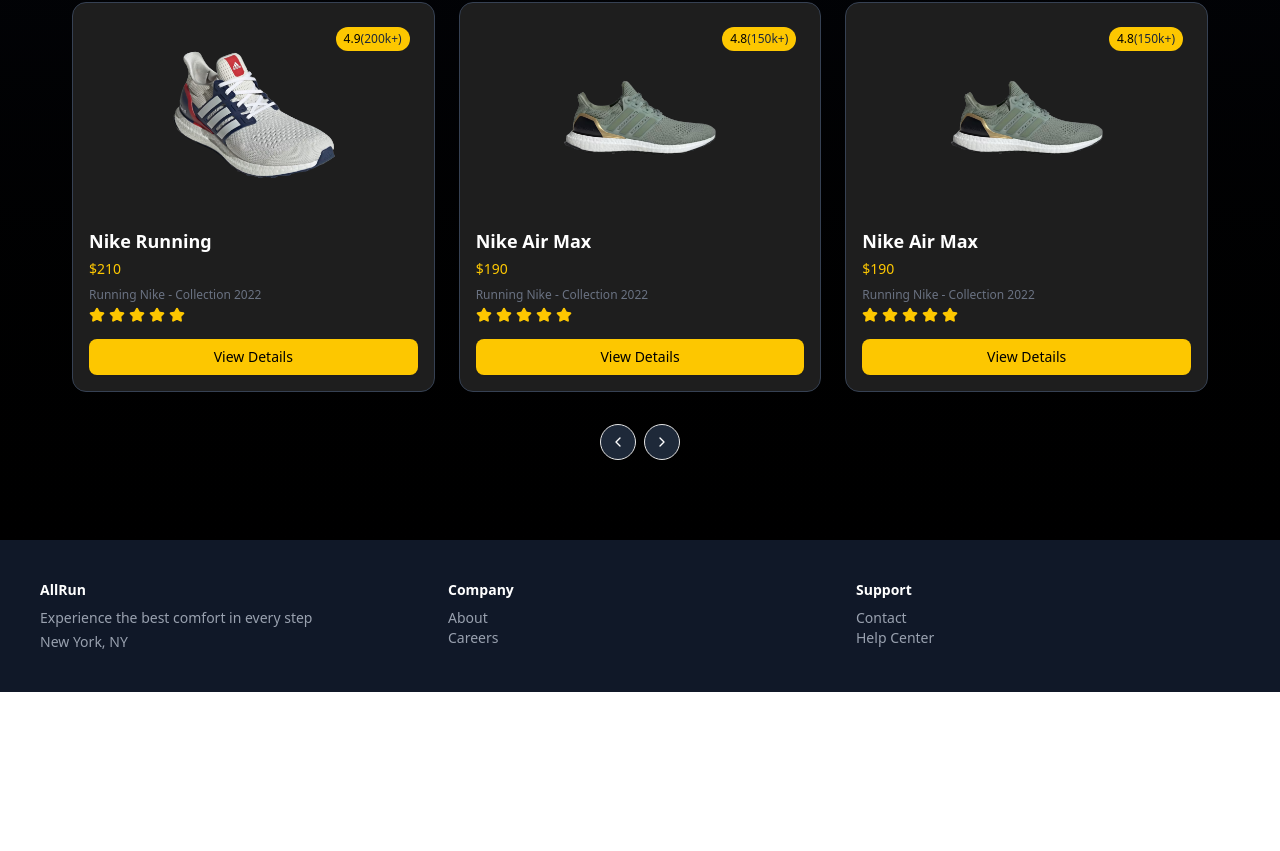
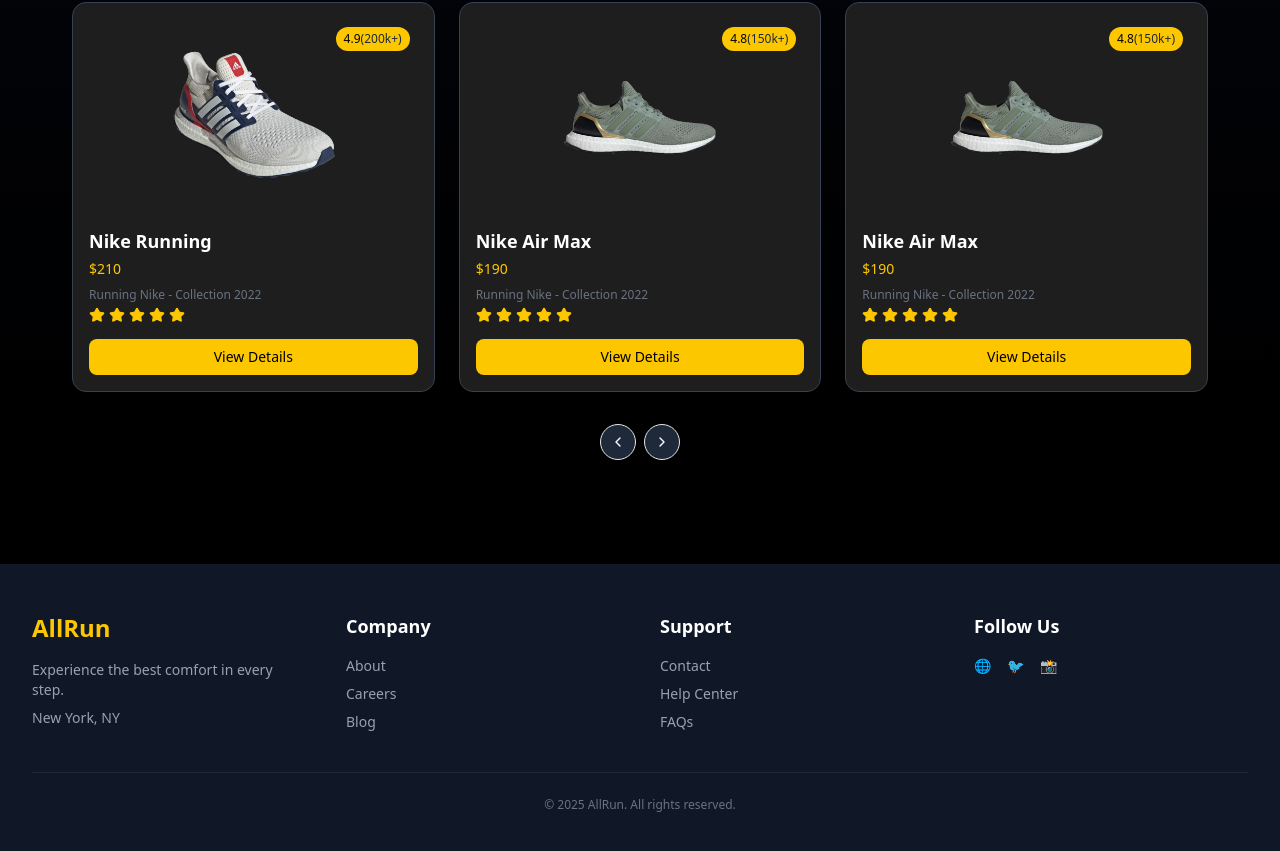
Before and after one commit to muhammadshahms/shoe-ecom, a React (Vite) app: page / in a window 1280 px wide. Shown: the part 918-1769 px from the top of the page. Before the commit the page ends 1610 px from the top, so only its background shows below. Built offline with nearby package versions, Linux system fonts and the light colour scheme.

Commit message:
commit changes

```diff
--- a/src/App.tsx
+++ b/src/App.tsx
@@ -327,25 +327,52 @@
 
 
       {/* Footer */}
-      <footer className="bg-gray-900 text-gray-400 p-10 mt-10 text-sm">
-        <div className="grid md:grid-cols-3 gap-6">
+      <footer className="bg-gray-900 text-gray-400 px-8 py-12 mt-16 text-sm">
+  <div className="max-w-7xl mx-auto grid md:grid-cols-4 gap-10">
+    {/* Brand */}
     <div>
-            <h4 className="text-white font-bold mb-2">AllRun</h4>
-            <p className="mb-1">Experience the best comfort in every step</p>
+      <h4 className="text-2xl font-bold text-yellow-400 mb-4">AllRun</h4>
+      <p className="mb-2">Experience the best comfort in every step.</p>
       <p>New York, NY</p>
     </div>
+
+    {/* Company Links */}
     <div>
-            <h4 className="text-white font-bold mb-2">Company</h4>
-            <p>About</p>
-            <p>Careers</p>
+      <h4 className="text-lg font-semibold text-white mb-4">Company</h4>
+      <ul className="space-y-2">
+        <li className="hover:text-yellow-400 cursor-pointer">About</li>
+        <li className="hover:text-yellow-400 cursor-pointer">Careers</li>
+        <li className="hover:text-yellow-400 cursor-pointer">Blog</li>
+      </ul>
     </div>
+
+    {/* Support Links */}
     <div>
-            <h4 className="text-white font-bold mb-2">Support</h4>
-            <p>Contact</p>
-            <p>Help Center</p>
+      <h4 className="text-lg font-semibold text-white mb-4">Support</h4>
+      <ul className="space-y-2">
+        <li className="hover:text-yellow-400 cursor-pointer">Contact</li>
+        <li className="hover:text-yellow-400 cursor-pointer">Help Center</li>
+        <li className="hover:text-yellow-400 cursor-pointer">FAQs</li>
+      </ul>
+    </div>
+
+    {/* Social Media (Optional) */}
+    <div>
+      <h4 className="text-lg font-semibold text-white mb-4">Follow Us</h4>
+      <div className="flex space-x-4">
+        <a href="#" className="hover:text-yellow-400">🌐</a>
+        <a href="#" className="hover:text-yellow-400">🐦</a>
+        <a href="#" className="hover:text-yellow-400">📸</a>
       </div>
     </div>
+  </div>
+
+  {/* Bottom Bar */}
+  <div className="mt-10 border-t border-gray-800 pt-6 text-center text-xs text-gray-500">
+    © {new Date().getFullYear()} AllRun. All rights reserved.
+  </div>
 </footer>
+
     </div>
   );
 }
```
Lines whose indentation alone changed are shown as unchanged.
